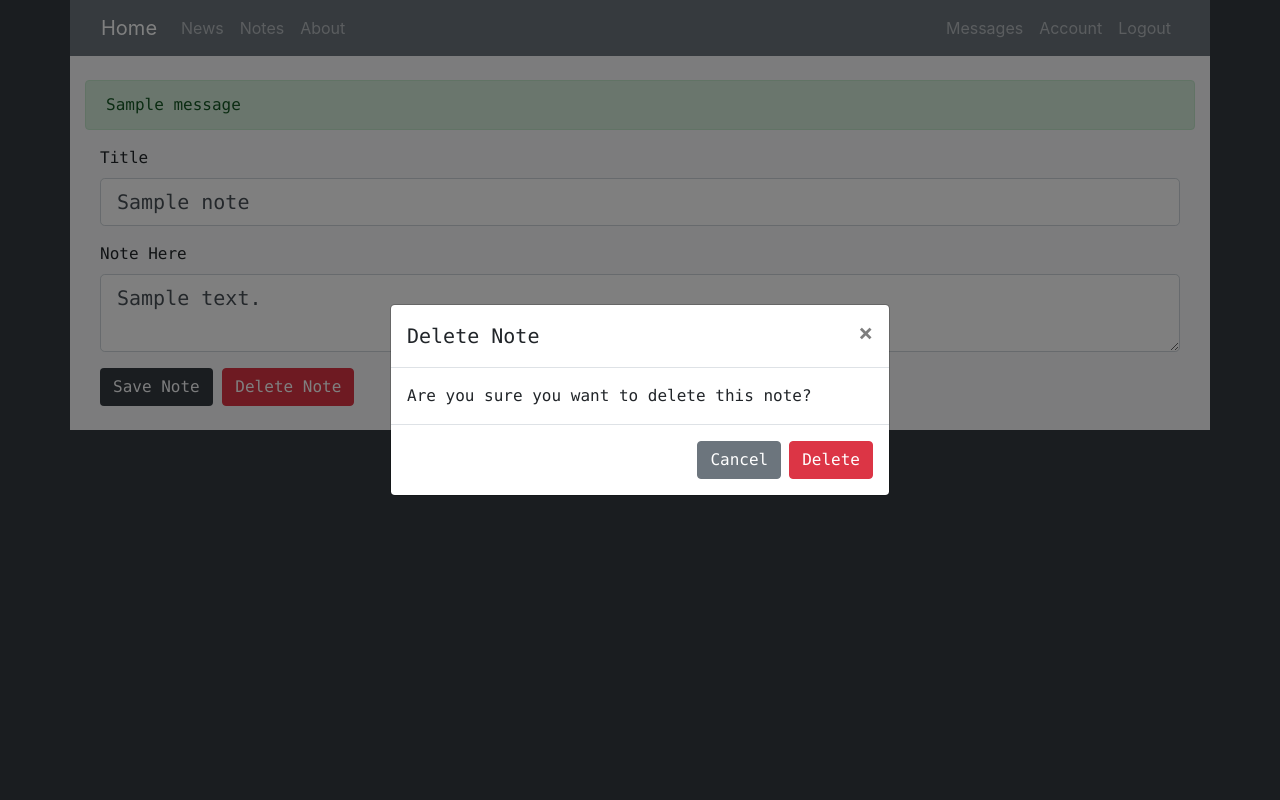
After one commit to nick-gerrard/HomePageFlask, a Flask app: page /notes/1 in a window 1280 px wide, after a click on "Delete Note". The commit adds this page. Run offline with Flask 2, Linux system fonts and the light colour scheme; a user stored in the database is signed in; tables that the repository leaves empty hold one stand-in row (values such as "Sample post"); one stand-in notice (Sample message) is shown; some libraries are stand-ins or nearby versions.

Commit message:
finished edit function for notes | improved messaging

```diff
--- a/homepage/forms.py
+++ b/homepage/forms.py
@@ -5,6 +5,8 @@ from wtforms.validators import DataRequired, Length, Email, EqualTo, ValidationE
 from homepage.models import User, Link, Message
 from homepage import db
 
+def generate_user_list():
+    return [(user.username, user.username) for user in User.query.all()]
 
 class RegistrationForm(FlaskForm):
     username = StringField('Username',
@@ -75,7 +77,7 @@ class ChangeWeatherForm(FlaskForm):
             raise ValidationError("That zip code is invalid. Please enter a valid 5 digit zip code.")
 
 class NewMessageForm(FlaskForm):
-    recipient = StringField("Username", validators=[DataRequired()])
+    recipient = SelectField("Send To:", choices=generate_user_list(), validators=[DataRequired()])
     subject = StringField("Subject", validators=[DataRequired()])
-    body = TextAreaField("Note Here", validators=[DataRequired()])
+    body = TextAreaField("Body", validators=[DataRequired()])
     submit = SubmitField("Send Message")
--- a/homepage/models.py
+++ b/homepage/models.py
@@ -49,6 +49,7 @@ class Message(db.Model):
     subject = db.Column(db.String(120), nullable=False, default="Subject")
     body = db.Column(db.Text, nullable=False)
     time_sent = db.Column(db.DateTime, nullable=False, default=datetime.datetime.utcnow)
+    unread = db.Column(db.Boolean, nullable=False, default=True)
 
     def __repr__(self):
         return f"""Message(Sender: {User.query.get(self.sender_id).username}
--- a/homepage/routes.py
+++ b/homepage/routes.py
@@ -22,17 +22,7 @@ def get_json_data(file):
     return data
 
 def greeting(name):
-    full_time = datetime.datetime.now() - datetime.timedelta(hours=4)
-    hour = full_time.hour
-    if hour < 12:
-        greet = "Good Morning, " + str(name)
-        return greet
-    elif hour < 17:
-        greet = "Good Afternoon, " + str(name)
-        return greet
-    else:
-        greet = "Good Evening, " + str(name)
-        return greet
+    return "Hello, " + name
 
 def generate_quote(quote_json):
     quote_list = get_json_data(quote_json)["quotes"]
@@ -47,6 +37,12 @@ def check_address(url):
         return "VALID"
     except:
         return "ERROR"
+
+def coerce_recipient_username(recipient_data):
+    x = recipient_data.split("'")
+    return x[1]
+
+
 
 @app.route("/")
 @app.route("/home")
@@ -80,6 +76,13 @@ def home():
     trending_stories = get_news()[0:5]
     weather_url = openweather.get_full_url(current_user.zip_code)
     weatherdata = openweather.get_weather(weather_url)
+
+    # Unread Messages
+    messages = Message.query.filter_by(recipient_id=current_user.id)
+    for message in messages:
+        if message.unread == True:
+            flash("You have unread messages", "info")
+            break
 
     return render_template('home.html', weatherdata=weatherdata, links=links, greeting=greeting_type,
                             trending_stories=trending_stories, open_time=open_time,
@@ -209,10 +212,38 @@ def new_note():
                             title="New Note", form=form)
 
 @login_required
-@app.route('/view_notes')
+@app.route('/notes')
 def view_notes():
-    return(render_template('view_notes.html', notes=current_user.notes))
+    return(render_template('notes.html', notes=current_user.notes))
 
+@login_required
+@app.route("/notes/<int:note_id>", methods=['GET', 'POST'])
+def edit_note(note_id):
+    note = Note.query.get_or_404(note_id)
+    if current_user.id != note.user_id:
+        abort(403)
+    form = NewNoteForm()
+    if form.validate_on_submit():
+        note.content = form.content.data
+        note.title = form.title.data
+        db.session.commit()
+        flash("Your Note has been Updated", "success")
+        return redirect(url_for('view_notes'))
+    elif request.method == 'GET':
+        form.title.data = note.title
+        form.content.data = note.content
+    return render_template('edit_note.html', title=note.title, note=note, form=form)
+
+@login_required
+@app.route('/notes/<int:note_id>/delete', methods=['POST'])
+def delete_note(note_id):
+    note = Note.query.get_or_404(note_id)
+    if current_user.id != note.user_id:
+        abort(403)
+    db.session.delete(note)
+    db.session.commit()
+    flash('Your Note has been deleted!', 'info')
+    return redirect(url_for('home'))
 
 @login_required
 @app.route('/view_messages')
@@ -221,11 +252,13 @@ def view_messages():
     user = User.query.get(current_user.id)
     sent_messages = user.sent_messages
     for message in sent_messages:
-        message_list.append(message)
+        sender = current_user.username
+        message_list.append((message, sender))
     for message in Message.query.filter_by(recipient_id=current_user.id):
-        message_list.append(message)
-
-
+        message.unread = False
+        db.session.commit()
+        sender = User.query.get(message.sender_id).username
+        message_list.append((message, sender))
     return render_template('view_messages.html', messages=message_list)
 
 @app.route('/new_message', methods=['GET', 'POST'])
@@ -237,10 +270,13 @@ def new_message():
     unadjusted_time = datetime.datetime.now()
     adjusted_time = unadjusted_time - datetime.timedelta(hours=4)
     open_time = adjusted_time.strftime("%Y.%m.%d|%H:%M:%S")
+    form = NewMessageForm()
 
-    form = NewMessageForm()
     if form.validate_on_submit():
-        recipient_id_number = User.query.filter_by(username=form.recipient.data).first().id
+        print("validated")
+        recipient_username = coerce_recipient_username(form.recipient.data)
+        print(recipient_username)
+        recipient_id_number = User.query.filter_by(username=recipient_username).first().id
         message = Message(sender_id=current_user.id, subject=form.subject.data,
                             body=form.body.data, sender=current_user, recipient_id=recipient_id_number)
         db.session.add(message)
@@ -248,3 +284,13 @@ def new_message():
         return redirect(url_for("home"))
     return render_template("new_message.html", greeting=greeting_type, open_time=open_time,
                             title="New Note", form=form)
+
+@login_required
+@app.route('/messages/<int:message_id>/')
+def view_message(message_id):
+    message = Message.query.get_or_404(message_id)
+    print(message.recipient_id, current_user.id)
+    if current_user.id != message.recipient_id and current_user.id != message.sender_id:
+        abort(403)
+    sender = User.query.get(message.sender_id).username
+    return render_template('message.html', message=message, sender=sender)
--- /dev/null
+++ b/homepage/templates/edit_note.html
@@ -0,0 +1,67 @@
+{% extends "new_layout.html" %}
+{% block content %}
+    <div class="container">
+        <form method="POST" action="">
+            {{ form.hidden_tag() }}
+            <row class="">
+                <div class="form-group">
+                    {{ form.title.label(class="form-control-label") }}
+                        {% if form.title.errors %}
+                            {{ form.title(class="form-control form-control-lg is-invalid") }}
+                            <div class="invalid-feedback">
+                                {% for error in form.title.errors %}
+                                <span>{{ error }}</span>
+                                {% endfor %}
+                            </div>
+                        {% else %}
+                            {{ form.title(class="form-control form-control-lg") }}
+                        {% endif %}
+                </div>
+            </row>
+            <row class="">
+                <div class="form-group">
+                    {{ form.content.label(class="form-control-label") }}
+                        {% if form.content.errors %}
+                            {{ form.content(class="form-control form-control-lg is-invalid") }}
+                            <div class="invalid-feedback">
+                                {% for error in form.content.errors %}
+                                <span>{{ error }}</span>
+                                {% endfor %}
+                            </div>
+                        {% else %}
+                            {{ form.content(class="form-control form-control-lg") }}
+                        {% endif %}
+                </div>
+            </row>
+            <row>
+                {{ form.submit(class="btn bg-dark text-light")}}
+                 <!-- Button trigger modal -->
+                <button type="button" class="btn btn-danger" data-toggle="modal" data-target="#deleteModalCenter">
+                    Delete Note
+                </button>
+            </row>
+        </form>
+        <!-- Modal -->
+        <div class="modal fade" id="deleteModalCenter" tabindex="-1" role="dialog" aria-labelledby="deleteModalCenterTitle" aria-hidden="true">
+            <div class="modal-dialog modal-dialog-centered" role="document">
+            <div class="modal-content">
+                <div class="modal-header">
+                <h5 class="modal-title" id="deleteModalLongTitle">Delete Note</h5>
+                <button type="button" class="close" data-dismiss="modal" aria-label="Close">
+                    <span aria-hidden="true">&times;</span>
+                </button>
+                </div>
+                <div class="modal-body">
+                Are you sure you want to delete this note?
+                </div>
+                <div class="modal-footer">
+                <button type="button" class="btn btn-secondary" data-dismiss="modal">Cancel</button>
+                <form action="{{ url_for('delete_note', note_id=note.id) }}" method="POST">
+                    <input class="btn btn-danger" type="submit" value="Delete">
+                </form>
+                </div>
+            </div>
+            </div>
+        </div>
+    </div>
+ {% endblock content %}
--- a/homepage/templates/home.html
+++ b/homepage/templates/home.html
@@ -22,6 +22,8 @@
                     {% for link in links %}
                     <a href="{{ link.address }}" target=_blank class="btn btn-lg btn-secondary text-light m-1">{{ link.title }}</a>
                     {% endfor %}
+                    <a href="{{ url_for('account') }}" target=_blank class="btn btn-lg btn-info text-light m-1">Add Links?</a>
+
                     <!-- {% for favicon in favicons %}
                     <a href="{{ favicon }}">
                         <img src="/static/users/nick/fb32.png">
--- a/homepage/templates/new_layout.html
+++ b/homepage/templates/new_layout.html
@@ -41,7 +41,7 @@
         </div>
       </nav>
     </div>
-    <div class="container bg-light text-monospace">
+    <div class="container bg-light text-monospace pb-4">
         <h1 class="text-dark text-center pt-3">{{ greeting }}</h1>
         <div>
           {% with messages = get_flashed_messages(with_categories=true) %}
--- a/homepage/templates/new_message.html
+++ b/homepage/templates/new_message.html
@@ -5,6 +5,9 @@
             {{ form.hidden_tag() }}
             <row class="">
                 <div class="form-group">
+                    <!-- {{ form.recipient.label(class="form-control-label") }}
+                    {{ form.recipient(class="form-control form-control-lg") }} -->
+
                     {{ form.recipient.label(class="form-control-label") }}
                         {% if form.recipient.errors %}
                             {{ form.recipient(class="form-control form-control-lg is-invalid") }}
--- a/homepage/templates/view_notes.html
+++ b/homepage/templates/notes.html
@@ -7,6 +7,8 @@
         <div class="card-body">
             <h5 class="card-title">{{ note.title }}</h5>
             <p class="card-text">{{ note.content }}</p>
+            <a href="{{ url_for('edit_note', note_id=note.id) }}" class="card-link">View/Edit Note</a>
+
         </div>
     </div>
 {% endfor %}
```
Also changed, not shown: homepage/templates/message.html (added, +18 -0 lines), homepage/templates/view_messages.html (+9 -4 lines), homepage/site.db.
